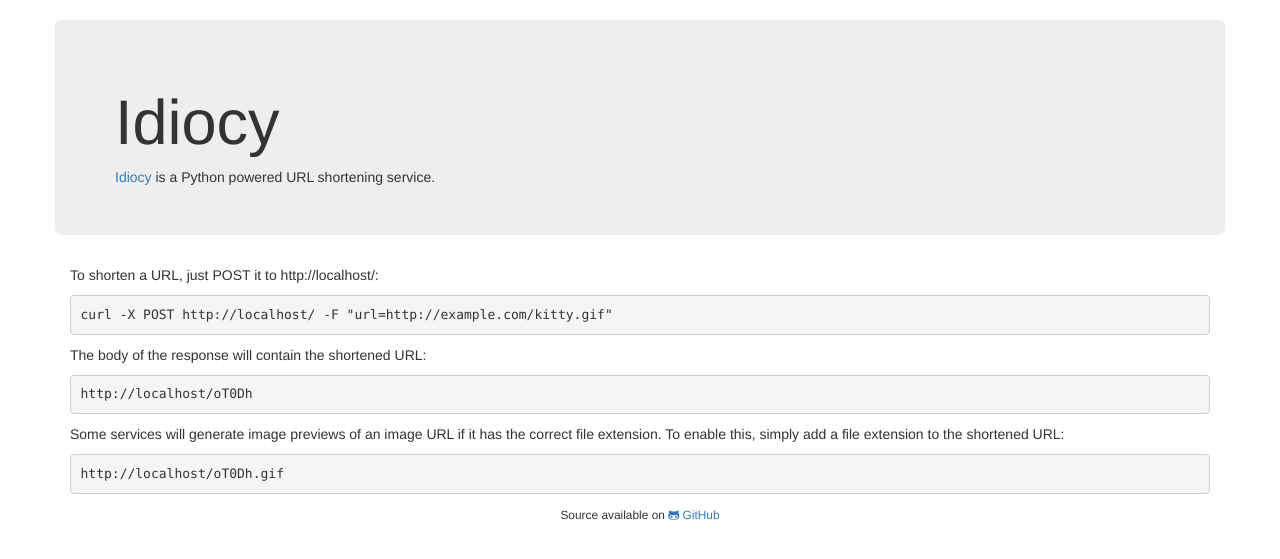
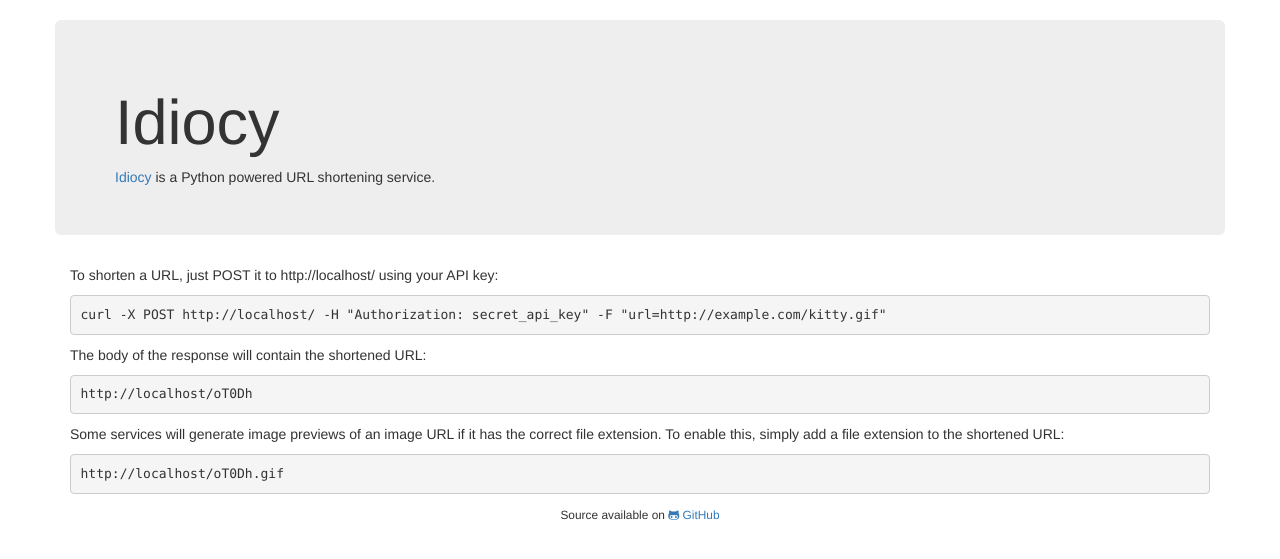
Before and after one commit to taeram/idiocy, a Flask app: page / in a window 1280 px wide. Shown: the part 52-611 px from the top of the page. Run offline with Flask 2, Linux system fonts and the light colour scheme; some libraries are stand-ins or nearby versions.

Commit message:
Added api key usage to hello page

```diff
--- a/idiocy/templates/hello.html
+++ b/idiocy/templates/hello.html
@@ -13,8 +13,8 @@
 
     <div class="container">
         <p>
-            To shorten a URL, just POST it to {{ url_for('shorten', _external=True ) }}:
-            <pre>curl -X POST {{ url_for('shorten', _external=True ) }} -F "url=http://example.com/kitty.gif"</pre>
+            To shorten a URL, just POST it to {{ url_for('shorten', _external=True ) }} using your API key:
+            <pre>curl -X POST {{ url_for('shorten', _external=True ) }} -H "Authorization: secret_api_key" -F "url=http://example.com/kitty.gif"</pre>
         </p>
 
         <p>
```
